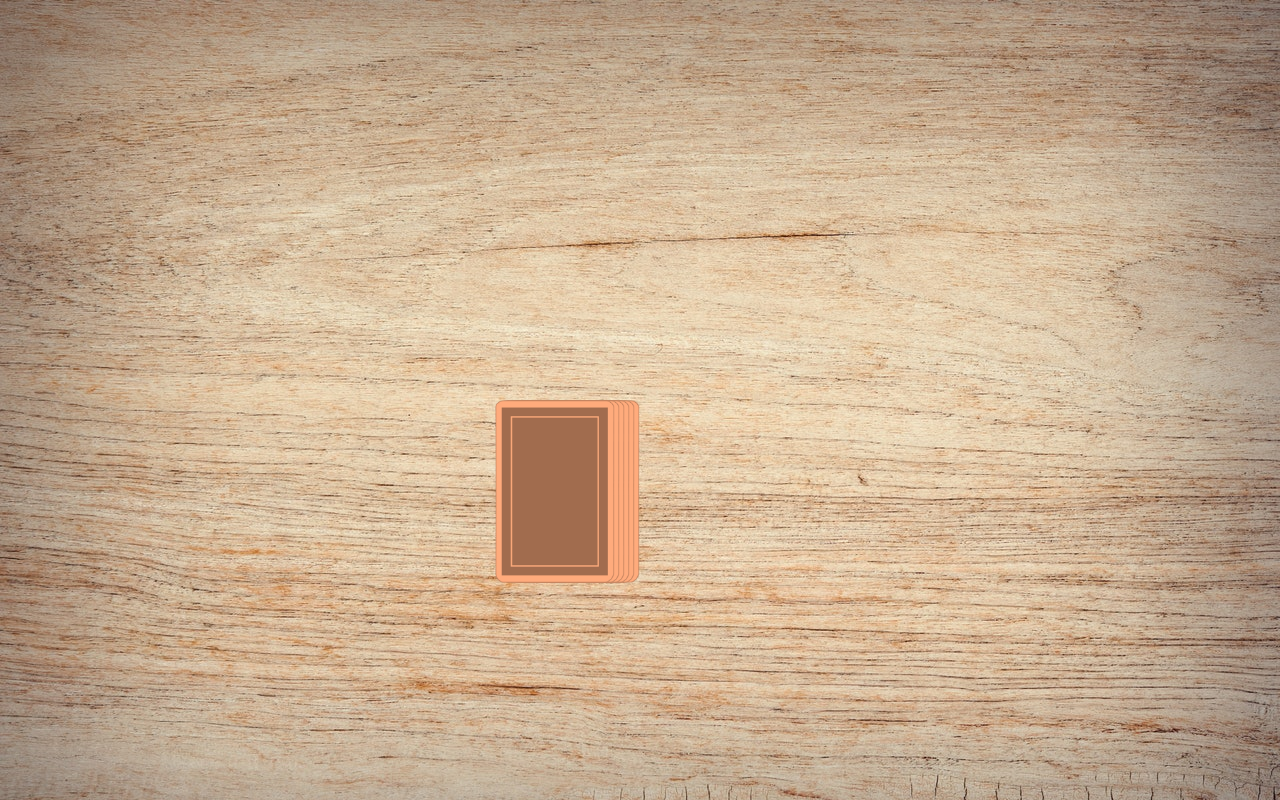
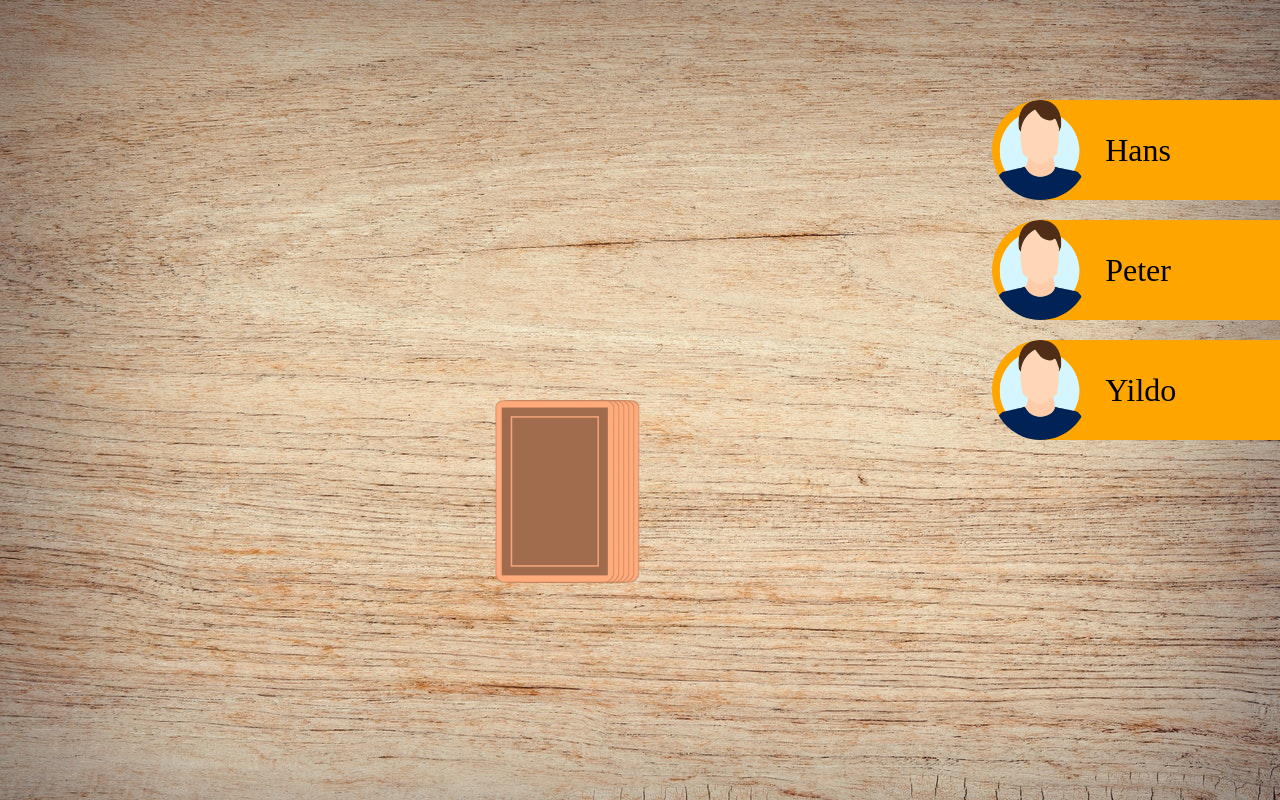
Before and after one commit to D1m1tr1e/Ring-of-Fire, an Angular app in the folder ringoffire/: page /game in a window 1280 px wide. Built offline with nearby package versions, Linux system fonts and the light colour scheme.

Commit message:
added player to the game

```diff
--- a/ringoffire/src/app/game/game.component.html
+++ b/ringoffire/src/app/game/game.component.html
@@ -1,11 +1,15 @@
+<app-player class="player-position" *ngFor="let player of game.players; let i = index;" [name]="player" [ngStyle]="{'top.px': 100 + (i * 120)}"></app-player>
+
+
+
 <div class="field">
     <div class="card-stack">
 
         <!--Card Stack-->
             <img *ngFor="let cards of [0,1,2,3,4]; let i = index;" [ngStyle]="{'right.px': i * 5}"
                 src="./../../assets/img/cards/card_cover.png" alt="">
-        <img (click)="takeCard()" class="top-card" style="right: 25px;" src="./../../assets/img/cards/card_cover.png"
-            alt="">
+            <img (click)="takeCard()" class="top-card" style="right: 25px;"
+                src="./../../assets/img/cards/card_cover.png" alt="">
 
             <!--Played Cards Stack-->
             <img *ngFor="let card of game.playedCards" class="playedCard" src="./../../assets/img/cards/{{ card }}.png"
--- a/ringoffire/src/app/game/game.component.scss
+++ b/ringoffire/src/app/game/game.component.scss
@@ -55,3 +55,8 @@
         transform: scale(1.0) translateX(120px) translateY(-220px) rotate(-15deg);
     }
 }
+
+.player-position{
+    position: absolute;
+    right: 0;
+}
--- a/ringoffire/src/app/game/game.component.ts
+++ b/ringoffire/src/app/game/game.component.ts
@@ -1,11 +1,12 @@
 import { CommonModule } from '@angular/common';
 import { Component } from '@angular/core';
 import { Game } from './../models/game';
+import { PlayerComponent } from '../player/player.component';
 
 @Component({
   selector: 'app-game',
   standalone: true,
-  imports: [CommonModule],
+  imports: [CommonModule, PlayerComponent],
   templateUrl: './game.component.html',
   styleUrls: ['./game.component.scss']
 })
--- a/ringoffire/src/app/models/game.ts
+++ b/ringoffire/src/app/models/game.ts
@@ -1,5 +1,5 @@
 export class Game {
-    public players: string[] = [];
+    public players: string[] = ['Hans', 'Peter', 'Yildo'];
     public stack: string[] = [];
     public playedCards: string[] = [];
     public currentPlayer: number = 0;
--- /dev/null
+++ b/ringoffire/src/app/player/player.component.html
@@ -0,0 +1,4 @@
+<div class="player">
+    <img src="./../../assets/img/profile/1.webp" alt="">
+    <span> {{ name }} </span>
+</div>
--- /dev/null
+++ b/ringoffire/src/app/player/player.component.scss
@@ -0,0 +1,21 @@
+.player {
+    display: flex;
+    align-items: center;
+    background-color: orange;
+    width: 18rem;
+    border-top-left-radius: 50px;
+    border-bottom-left-radius: 50px;
+
+    >span {
+        font-size: 32px;
+        margin-left: 1rem;
+
+    }
+
+    >img {
+        height: 100px;
+        object-fit: cover;
+        border-radius: 100%;
+
+    }
+}
```
Also changed, not shown: ringoffire/src/app/player/player.component.ts (added, +15 -0 lines), 1 other file (tests, documents, lock files or other folders). Lines whose indentation alone changed are shown as unchanged.
